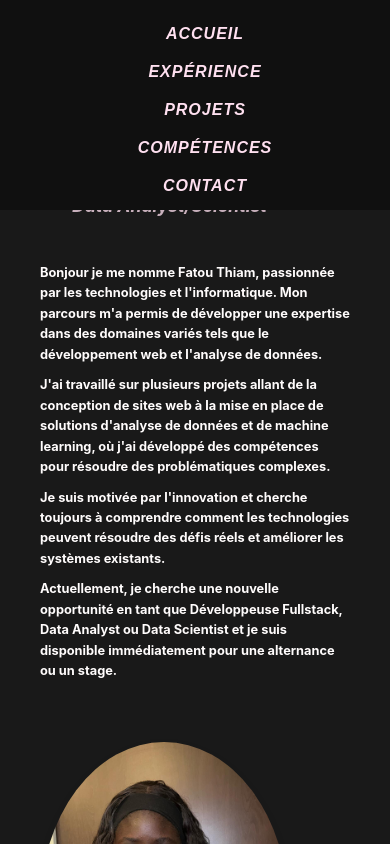
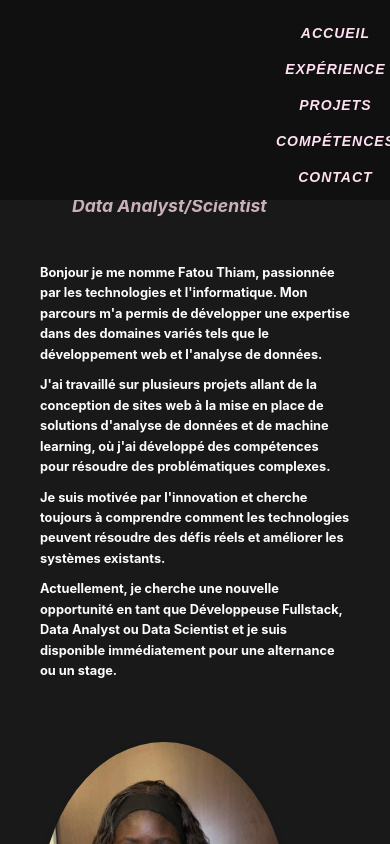
Before and after one commit to fatouthiam6/portofolio, a React (Create React App) app: page / in a window 390 px wide. Shown: the top 844 px of the page. Built offline with nearby package versions, Linux system fonts and the light colour scheme.

Commit message:
Mise à jour du portfolio avec de nouvelles modifications

```diff
--- a/src/App.css
+++ b/src/App.css
@@ -3,7 +3,7 @@
 /* Style de la navbar */
 .navbar {
   display: flex;
-  justify-content: center;
+  justify-content: end;
   background-color: #101010;
   padding: 10px 20px;
   position: fixed;
@@ -310,3 +310,27 @@ body {
   background-color: #ff66b2; /* Teinte plus foncée au survol */
   transform: translateY(-3px);
 }
+@media (max-width: 768px) {
+  .navbar ul {
+    flex-direction: row; /* Conserver la disposition horizontale */
+    justify-content: center; /* Centrer les liens */
+    gap: 15px; /* Ajouter un espacement entre les éléments */
+  }
+
+  .navbar .nav-link {
+    padding: 5px 10px; /* Ajuster le padding si nécessaire */
+    font-size: 16px; /* Adapter la taille de la police */
+  }
+}
+
+@media (max-width: 480px) {
+  .navbar ul {
+    flex-direction: row; /* Toujours horizontal */
+    justify-content: space-between; /* Distribution des liens */
+  }
+
+  .navbar .nav-link {
+    font-size: 14px; /* Police légèrement plus petite sur petits écrans */
+    padding: 5px; /* Moins de padding pour économiser de l'espace */
+  }
+}
```
